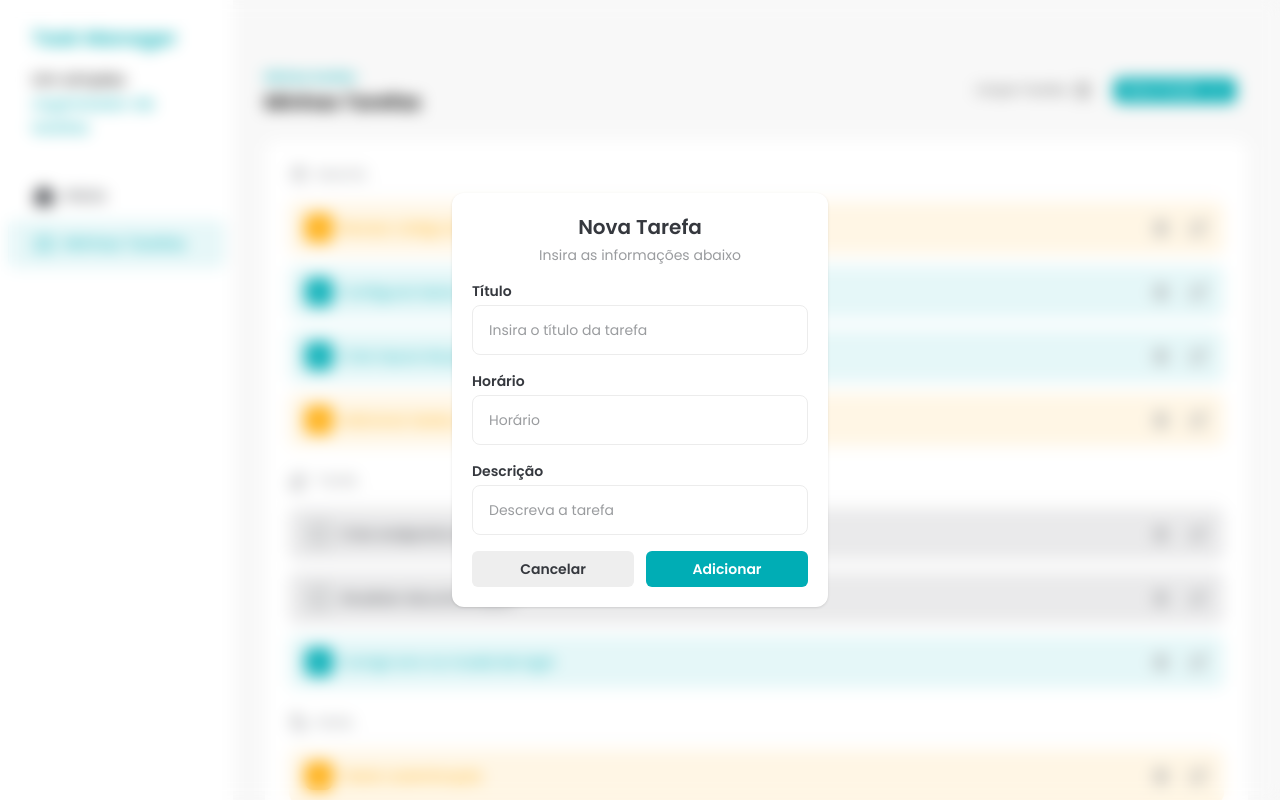
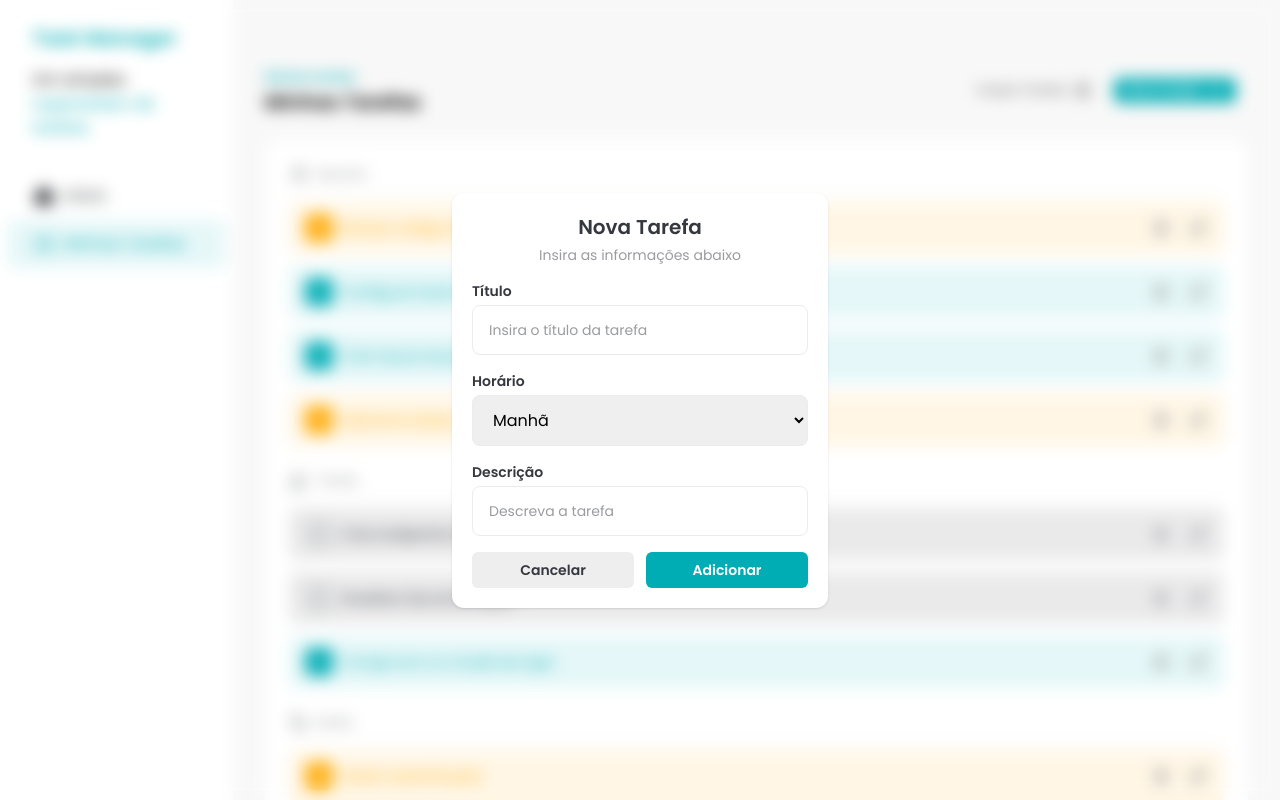
Before and after one commit to PauloRicardofsa98/task-manager, a React (Vite) app: page / in a window 1280 px wide. Both pictures are taken after a click on the button "Nova Tarefa". Shown: the top 800 px of the page. Built offline with nearby package versions, Linux system fonts and the light colour scheme.

Commit message:
feat: add InputLabel component and update AddTaskDialog and Input to use it

```diff
--- a/src/components/AddTaskDialog.jsx
+++ b/src/components/AddTaskDialog.jsx
@@ -6,6 +6,7 @@ import { CSSTransition } from "react-transition-group";
 
 import Button from "./Button";
 import Input from "./Input";
+import InputLabel from "./InputLabel";
 
 const AddTaskDialog = ({ isOpen, handleClose }) => {
   const nodeRef = useRef();
@@ -38,7 +39,19 @@ const AddTaskDialog = ({ isOpen, handleClose }) => {
                   label="Título"
                   placeholder="Insira o título da tarefa"
                 />
-                <Input title="time" label="Horário" placeholder="Horário" />
+
+                <div className="flex flex-col gap-1 text-left">
+                  <InputLabel htmlFor="time">Horário</InputLabel>
+                  <select
+                    id="time"
+                    className="rounded-lg border border-solid border-[#ECECEC] px-4 py-3 outline-[#00ADB5] placeholder:text-sm placeholder:text-[#9A9C9F]"
+                  >
+                    <option value="morning">Manhã</option>
+                    <option value="afternoon">Tarde</option>
+                    <option value="evening">Noite</option>
+                  </select>
+                </div>
+
                 <Input
                   id="description"
                   label="Descrição"
--- a/src/components/Input.jsx
+++ b/src/components/Input.jsx
@@ -1,9 +1,9 @@
+import InputLabel from "./InputLabel";
+
 const Input = ({ label, ...rest }) => {
   return (
     <div className="flex flex-col space-y-1 text-left">
-      <label className="text-sm font-semibold text-[#35383E]" htmlFor={rest.id}>
-        {label}
-      </label>
+      <InputLabel htmlFor={rest.id}>{label}</InputLabel>
       <input
         className="rounded-lg border border-solid border-[#ECECEC] px-4 py-3 outline-[#00ADB5] placeholder:text-sm placeholder:text-[#9A9C9F]"
         {...rest}
--- /dev/null
+++ b/src/components/InputLabel.jsx
@@ -0,0 +1,9 @@
+const InputLabel = (props) => {
+  return (
+    <label className="text-sm font-semibold text-[#35383E]" {...props}>
+      {props.children}
+    </label>
+  );
+};
+
+export default InputLabel;
```
